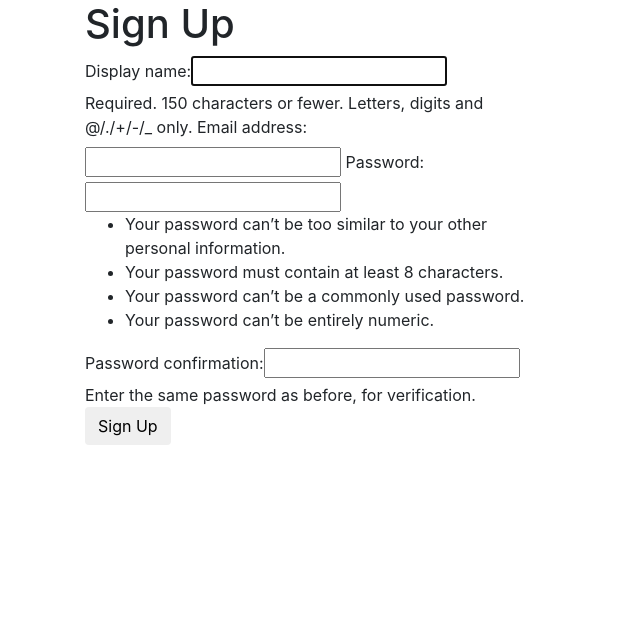
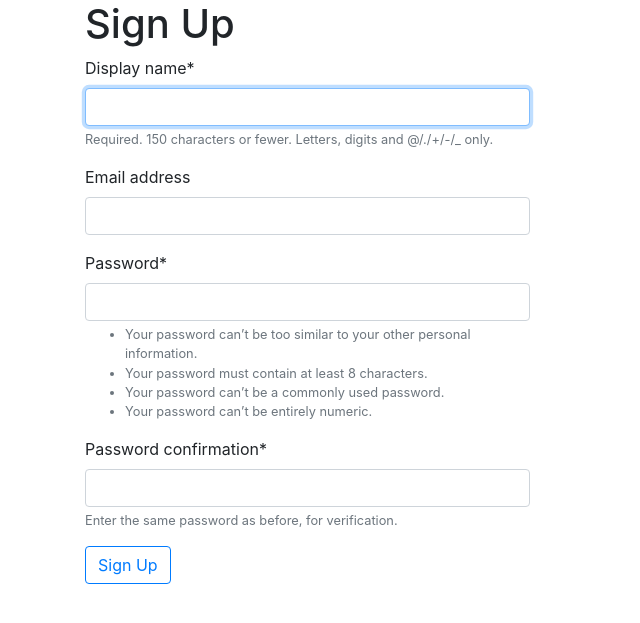
Before and after one commit to khabdrick/Workout-progress-tracker, a Django app: page /users/signup/ in a window 1280 px wide. Shown: the top 623 px of the page, without its empty margins (0-640 px from the left). Run offline with Django 3.2, Linux system fonts and the light colour scheme; some libraries are stand-ins or nearby versions.

Commit message:
added design to signup button

```diff
--- a/workout_progress_tracker/users/templates/users/signup.html
+++ b/workout_progress_tracker/users/templates/users/signup.html
@@ -9,8 +9,8 @@
     <h1>Sign Up</h1>
     <form method="POST">
         {% csrf_token %}
-        {{ form }}
-        <input type="submit" value="Sign Up" class="btn btn-default">
+        {{ form|crispy }}
+        <input type="submit" value="Sign Up" class="btn btn-default btn-outline-primary">
     </form>
 </div>
 </div>
```
